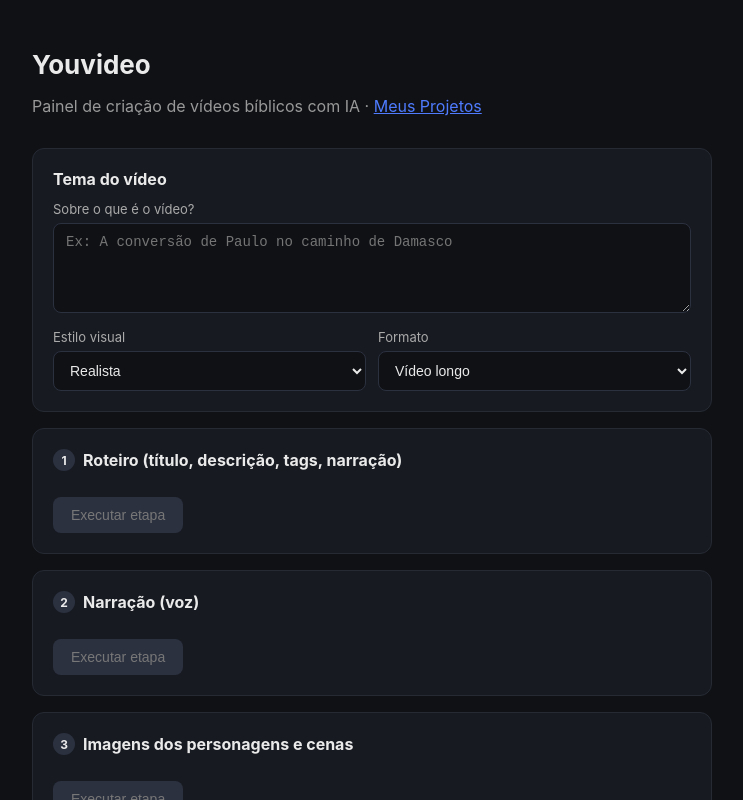
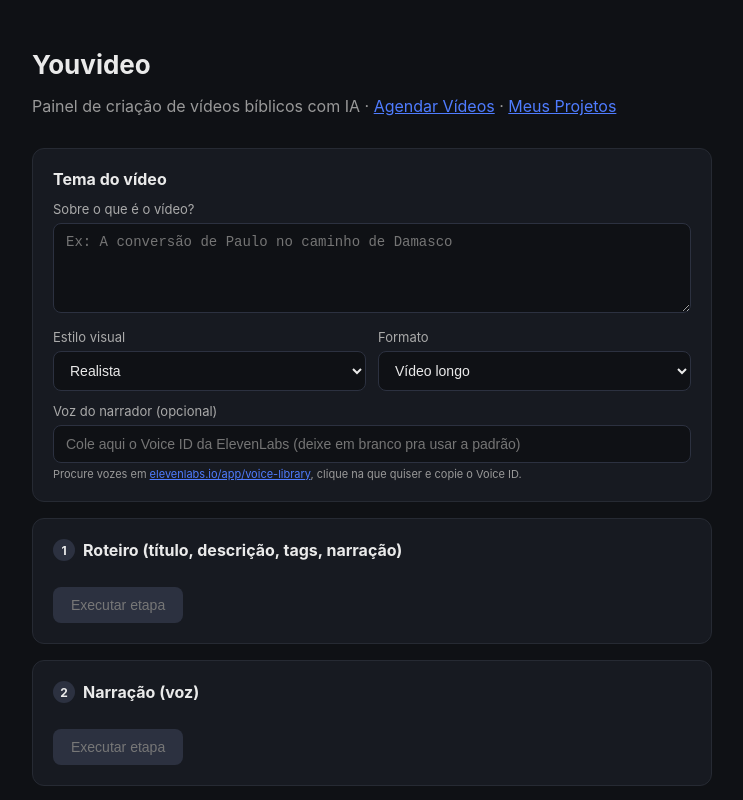
Before and after one commit to andersonveloso0503-cmyk/youvideo, a Next.js app: page / in a window 1280 px wide. Shown: the top 800 px of the page, without its empty margins (268-1011 px from the left). Built offline with nearby package versions, Linux system fonts and the light colour scheme.

Commit message:
Add files via upload

```diff
--- a/pages/api/generate-voice.js
+++ b/pages/api/generate-voice.js
@@ -3,7 +3,7 @@ import { put } from '@vercel/blob';
 export default async function handler(req, res) {
   if (req.method !== 'POST') return res.status(405).json({ error: 'Method not allowed' });
 
-  const { texto } = req.body;
+  const { texto, vozId } = req.body;
   if (!texto) return res.status(400).json({ error: 'Texto da narração é obrigatório' });
 
   if (!process.env.ELEVENLABS_API_KEY) {
@@ -12,7 +12,7 @@ export default async function handler(req, res) {
     });
   }
 
-  const VOICE_ID = process.env.ELEVENLABS_VOICE_ID || '21m00Tcm4TlvDq8ikWAM';
+  const VOICE_ID = vozId || process.env.ELEVENLABS_VOICE_ID || '21m00Tcm4TlvDq8ikWAM';
 
   try {
     const ttsRes = await fetch(
--- a/pages/index.js
+++ b/pages/index.js
@@ -73,6 +73,7 @@ export default function Home() {
   const [tema, setTema] = useState('');
   const [estilo, setEstilo] = useState('realista');
   const [formato, setFormato] = useState('longo');
+  const [vozId, setVozId] = useState('');
 
   const [status, setStatus] = useState({});
   const [results, setResults] = useState({});
@@ -108,6 +109,7 @@ export default function Home() {
   const generateVoice = () =>
     runStep('voice', '/api/generate-voice', {
       texto: results.script?.narracao || '',
+      vozId,
     });
 
   const generateVisual = async () => {
@@ -229,7 +231,8 @@ export default function Home() {
     <div className="container">
       <h1>Youvideo</h1>
       <p className="subtitle">
-        Painel de criação de vídeos bíblicos com IA · <a href="/projetos" style={{ color: '#4f7cff' }}>Meus Projetos</a>
+        Painel de criação de vídeos bíblicos com IA · <a href="/agendar" style={{ color: '#4f7cff' }}>Agendar Vídeos</a> ·{' '}
+        <a href="/projetos" style={{ color: '#4f7cff' }}>Meus Projetos</a>
       </p>
 
       <div className="card">
@@ -256,6 +259,20 @@ export default function Home() {
             </select>
           </div>
         </div>
+        <label>Voz do narrador (opcional)</label>
+        <input
+          type="text"
+          value={vozId}
+          onChange={(e) => setVozId(e.target.value)}
+          placeholder="Cole aqui o Voice ID da ElevenLabs (deixe em branco pra usar a padrão)"
+        />
+        <div style={{ fontSize: 11, color: '#999', marginTop: 4 }}>
+          Procure vozes em{' '}
+          <a href="https://elevenlabs.io/app/voice-library" target="_blank" rel="noreferrer" style={{ color: '#4f7cff' }}>
+            elevenlabs.io/app/voice-library
+          </a>
+          , clique na que quiser e copie o Voice ID.
+        </div>
       </div>
 
       <StepCard
@@ -277,6 +294,7 @@ export default function Home() {
         disabled={!results.script?.narracao}
         onRun={generateVoice}
         result={results.voice}
+        renderResult={(r) => <VoiceResult result={r} />}
       />
 
       <StepCard
@@ -435,6 +453,9 @@ function VisualResult({ result }) {
             {a.klingTaskId && !a.videoUrl && !a.falhouAnimacao && (
               <div style={{ fontSize: 11, color: '#4f7cff' }}>animando...</div>
             )}
+            {a.avisoVideo && (
+              <div style={{ fontSize: 11, color: '#ff9d9d' }}>{a.avisoVideo}</div>
+            )}
             <div style={{ fontSize: 11, color: '#999', marginTop: 4 }}>{a.cena}</div>
           </div>
         ))}
@@ -461,6 +482,18 @@ function ThumbnailResult({ result }) {
     </div>
   );
 }
+function VoiceResult({ result }) {
+  if (!result.audioUrl) return <div className="result-box">{result.status || 'processando...'}</div>;
+  return (
+    <div className="result-box">
+      <audio src={result.audioUrl} controls style={{ width: '100%' }} />
+      <div style={{ fontSize: 11, color: '#999', marginTop: 6 }}>
+        {(result.palavras || []).length} palavras com timing sincronizado
+      </div>
+    </div>
+  );
+}
+
 function ScriptResult({ result }) {
   return (
     <div className="result-box" style={{ whiteSpace: 'normal' }}>
```
